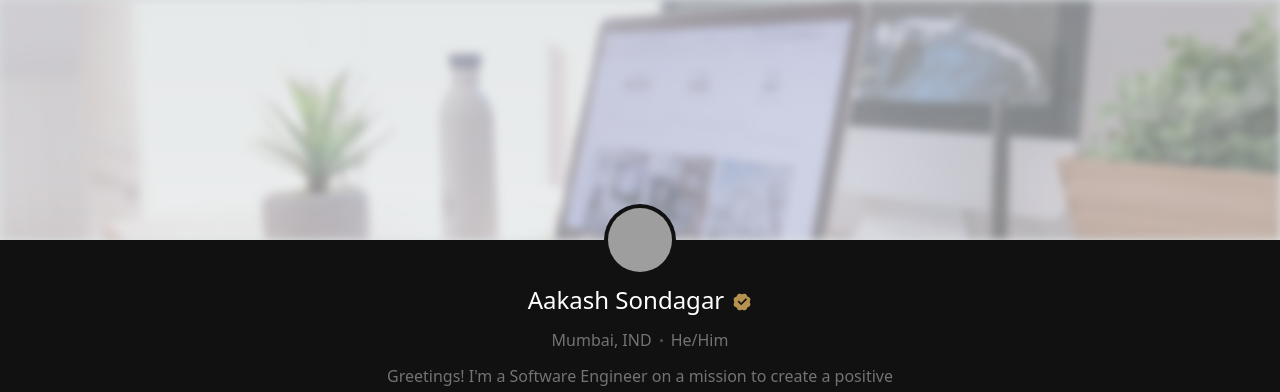
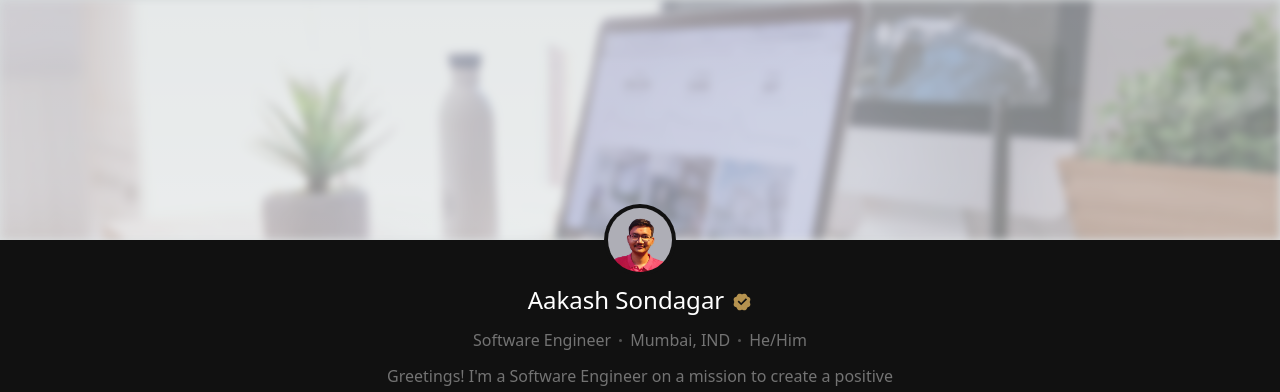
Before and after one commit to Aakash-Sondagar/Portfolio, a Next.js app: page / in a window 1280 px wide. Shown: the top 392 px of the page. Built offline with nearby package versions, Linux system fonts and the light colour scheme; grey boxes are pictures that could not be loaded.

Commit message:
Code Refactor & DP update

```diff
--- /dev/null
+++ b/app/components/ImageComponent.jsx
@@ -0,0 +1,33 @@
+import Image from "next/image";
+import data from "../utils/data";
+
+const ImageComponent = () => {
+  return (
+    <>
+      {/* Background Image */}
+      <div className="h-60 relative w-full -z-10">
+        <Image
+          width={1000}
+          height={1000}
+          className="h-full w-full blur-sm object-cover absolute opacity-40"
+          src="/images/bg.jpg"
+          alt="background pic"
+        />
+      </div>
+      {/* Profile Image */}
+      <div className="w-full flex justify-center z-10 relative -top-9">
+        <div className="absolute  p-1 rounded-full bg-[#111111]">
+          <img
+            width={800}
+            height={800}
+            className="w-16 h-16 rounded-full object-cover"
+            src="/images/profilepic.jpg"
+            alt=""
+          />
+        </div>
+      </div>
+    </>
+  );
+};
+
+export default ImageComponent;
--- a/app/components/LandingPage.jsx
+++ b/app/components/LandingPage.jsx
@@ -1,10 +1,8 @@
-import Image from "next/image";
 import dynamic from "next/dynamic";
-import { useRef, useState } from "react";
-import { motion, useScroll } from "framer-motion";
+import { useState } from "react";
 
-import { PiUploadThin } from "react-icons/pi";
-
+import ScrollHeader from "./ScrollHeader";
+import ImageComponent from "./ImageComponent";
 import ProfileInfo from "./ProfileInfo";
 import ResumeLayout from "./ResumeLayout";
 import ShareLayout from "./ShareLayout";
@@ -13,16 +11,8 @@ const MapComponent = dynamic(() => import("./MapComponent"), { ssr: false });
 import Message from "./Message";
 import Footer from "./Footer";
 
-import data from "../utils/data";
-
 const Header = () => {
   const [open, setOpen] = useState(false);
-  const ref = useRef(null);
-
-  const { scrollYProgress } = useScroll({
-    target: ref,
-    offset: ["0 0", "1 0"],
-  });
 
   return (
     <div>
@@ -30,62 +20,21 @@ const Header = () => {
       {open && <ShareLayout open={open} setOpen={setOpen} />}
 
       {/* Scroll Header */}
-      <motion.div
-        ref={ref}
-        className="fixed top-11 flex z-20 justify-center w-full "
-        style={{ opacity: scrollYProgress }}
-      >
-        <div className="bg-[#161616] border p-2 rounded-lg  border-neutral-800 flex justify-between items-center  w-[640px]">
-          <Image
-            width={800}
-            height={800}
-            className="w-9 h-9  rounded-md object-cover"
-            src="/images/profilepic2.jpg"
-            alt="profile pic"
-          />
-          <h1 className="text-white font-Intermedium">{data?.name}</h1>
-          <button
-            onClick={() => setOpen(true)}
-            className="w-9 h-9 rounded-lg bg-neutral-700 text-neutral-300 flex items-center justify-center"
-          >
-            <PiUploadThin />
-          </button>
-        </div>
-      </motion.div>
-      {/* Background Image */}
-      <div className="h-60 relative w-full -z-10">
-        <Image
-          width={1000}
-          height={1000}
-          className="h-full w-full blur-sm object-cover absolute opacity-40"
-          src="/images/bg.jpg"
-          alt="background pic"
-        />
-      </div>
-      {/* Profile Image */}
-      <div className="w-full flex justify-center z-10 relative -top-9">
-        <div className="absolute  p-1 rounded-full bg-[#111111]">
-          <img
-            width={800}
-            height={800}
-            className="w-16 h-16 rounded-full object-cover"
-            src={data?.profilePic}
-            alt=""
-          />
-        </div>
-      </div>
-      {/* Profile Info */}
+      <ScrollHeader setOpen={setOpen} />
+
+      {/* Images */}
+      <ImageComponent />
+
       <div className="bg-[#111111] p-3">
         <div className="max-w-lg mx-auto bg-[#111111] pt-8 gap-y-3">
+          {/* Profile Info */}
           <ProfileInfo />
           <ResumeLayout />
-          {/* <div className="flex justify-center  gap-x-5">
-            <Stories stories={stories} />
-          </div> */}
-            <Links />
+          {/* Stories */}
+          <Links />
           {/* ProjectCard */}
-            <MapComponent />
-            <Message />
+          <MapComponent />
+          <Message />
         </div>
         <Footer />
       </div>
--- a/app/components/MapComponent.jsx
+++ b/app/components/MapComponent.jsx
@@ -1,17 +1,17 @@
 import React from "react";
 import { MapContainer, TileLayer } from "react-leaflet";
 import "leaflet/dist/leaflet.css";
-import {FiFlag } from "react-icons/fi"
+import { FiFlag } from "react-icons/fi";
 
 const MapComponent = () => {
   const position = [19.076, 72.8777];
   return (
-    <div className="bg-[#161616] p-2 rounded-xl mt-3 relative w-full mx-auto shadow-lg overflow-hidden z-10">
-      <div className="flex justify-between items-center font-Intermedium text-white w-full p-2">
+    <div className="bg-[#161616] p-2 rounded-xl mt-3 relative w-full mx-auto shadow-lg overflow-hidden z-10 font-Intermedium">
+      <div className="flex justify-between items-center text-white w-full p-2">
         <span>My Location</span>
         <div className="p-1 px-2 w-fit rounded-full flex items-center gap-x-2 hover:bg-neutral-800 bg-neutral-900 duration-300 transition-all ease-in font-Intermedium text-neutral-300">
           <FiFlag />
-          <span className="font-Intermedium">IND</span>
+          IND
         </div>
       </div>
       <MapContainer center={position} zoom={12} className="mt-3 h-56 w-full">
--- /dev/null
+++ b/app/components/ScrollHeader.jsx
@@ -0,0 +1,44 @@
+import { useRef } from "react";
+import Image from "next/image";
+import { motion, useScroll } from "framer-motion";
+
+import { PiUploadThin } from "react-icons/pi";
+
+import data from "../utils/data";
+
+const ScrollHeader = (props) => {
+  const { setOpen } = props;
+  const ref = useRef(null);
+
+  const { scrollYProgress } = useScroll({
+    target: ref,
+    offset: ["0 0", "1 0"],
+  });
+
+  return (
+    <motion.div
+      ref={ref}
+      className="fixed top-11 flex z-20 justify-center w-full "
+      style={{ opacity: scrollYProgress }}
+    >
+      <div className="bg-[#161616] border p-2 rounded-lg  border-neutral-800 flex justify-between items-center  w-[640px]">
+        <Image
+          width={800}
+          height={800}
+          className="w-9 h-9  rounded-md object-cover"
+          src="/images/profilepic2.jpg"
+          alt="profile pic"
+        />
+        <h1 className="text-white font-Intermedium">{data?.name}</h1>
+        <button
+          onClick={() => setOpen(true)}
+          className="w-9 h-9 rounded-lg bg-neutral-700 text-neutral-300 flex items-center justify-center"
+        >
+          <PiUploadThin />
+        </button>
+      </div>
+    </motion.div>
+  );
+};
+
+export default ScrollHeader;
--- a/app/utils/data.js
+++ b/app/utils/data.js
@@ -7,7 +7,11 @@ const data = {
     "https://media.instahyre.com/resume/2381689/642c0b1a03/Aakash_Sondagar.pdf",
   profilePic:
     "https://media.licdn.com/dms/image/D4D03AQGkL1FChAujPg/profile-displayphoto-shrink_400_400/0/1696109469593?e=1721865600&v=beta&t=w3m16C7HhTFRQtV6uGiC_ZFQ_4s4qagiQpJ4XtDmo5o",
-  infoList: [{ text: "Mumbai, IND", separator: true }, { text: "He/Him" }],
+  infoList: [
+    { text: "Software Engineer", separator: true },
+    { text: "Mumbai, IND", separator: true },
+    { text: "He/Him" },
+  ],
   bio: "Greetings! I'm a Software Engineer on a mission to create a positive impact through code. My love for innovation keeps me exploring new frontiers, like DevOps and Open Source. Let's collaborate!",
   shareProfile: `Check out this profile! ${url}`,
   shareUrl: `${url}`,
```
Also changed, not shown: public/images/profilepic.jpg (added).
